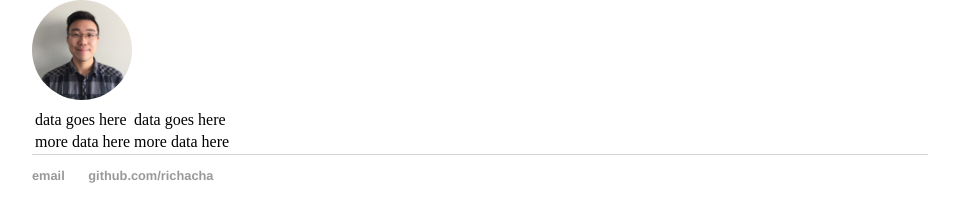
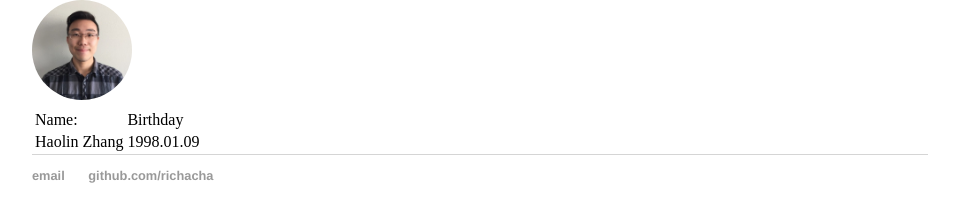
Before and after one commit to Richacha/haolinzhang.github.io, a Jekyll site: the page built from about/index.html, in a window 1280 px wide. Shown: the part 197-419 px from the top of the page, without its empty margins (160-1119 px from the left). Built offline with Jekyll 4.4.1, drawn with Linux system fonts in a browser that asks for light colours.

Commit message:
Update index.html

```diff
--- a/about/index.html
+++ b/about/index.html
@@ -13,12 +13,12 @@ title: About Me
 	<th></th>
 	</tr>
 	<tr>
-	<td>data goes here</td>
-	<td>data goes here</td>
+	<td>Name:</td>
+	<td>Birthday</td>
 	</tr>
 	<tr>
-	<td>more data here</td>
-	<td>more data here</td>
+	<td>Haolin Zhang</td>
+	<td>1998.01.09</td>
 	</tr>
 	</tbody>
 	</table>
```
